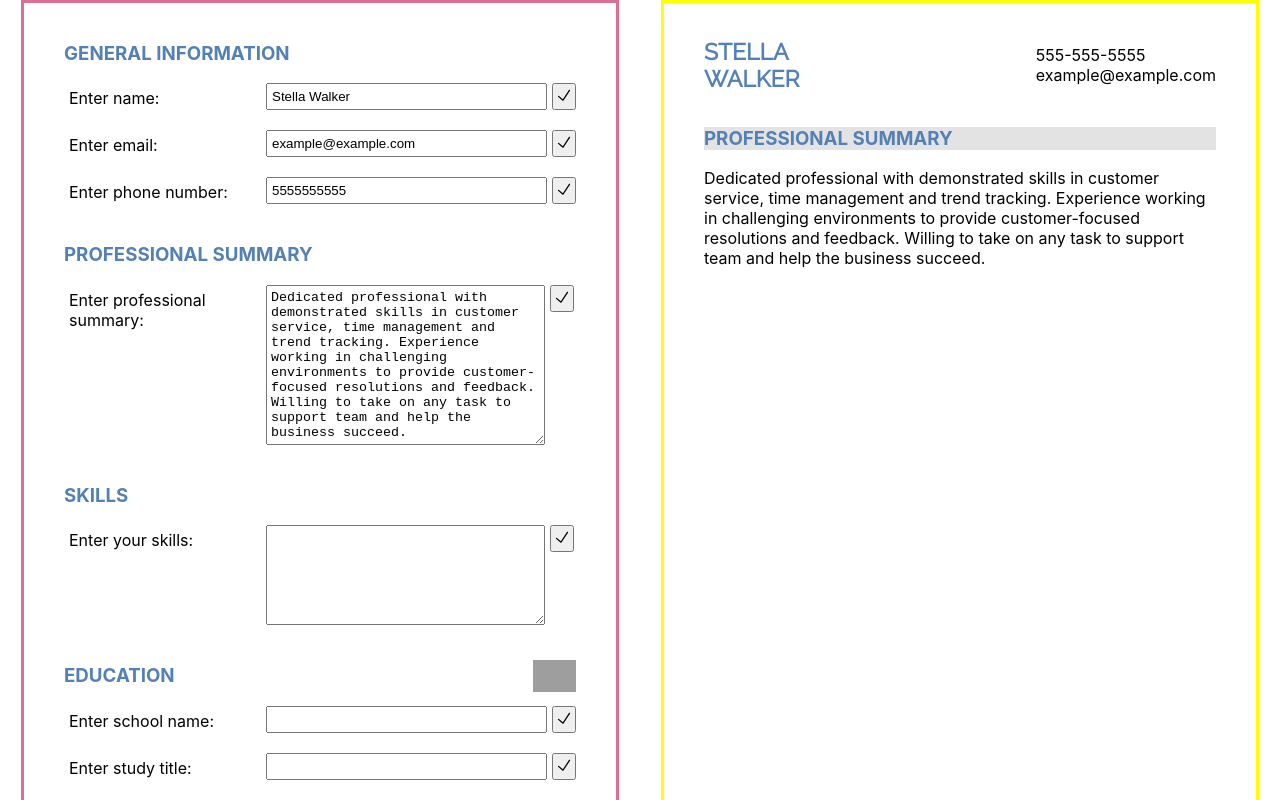
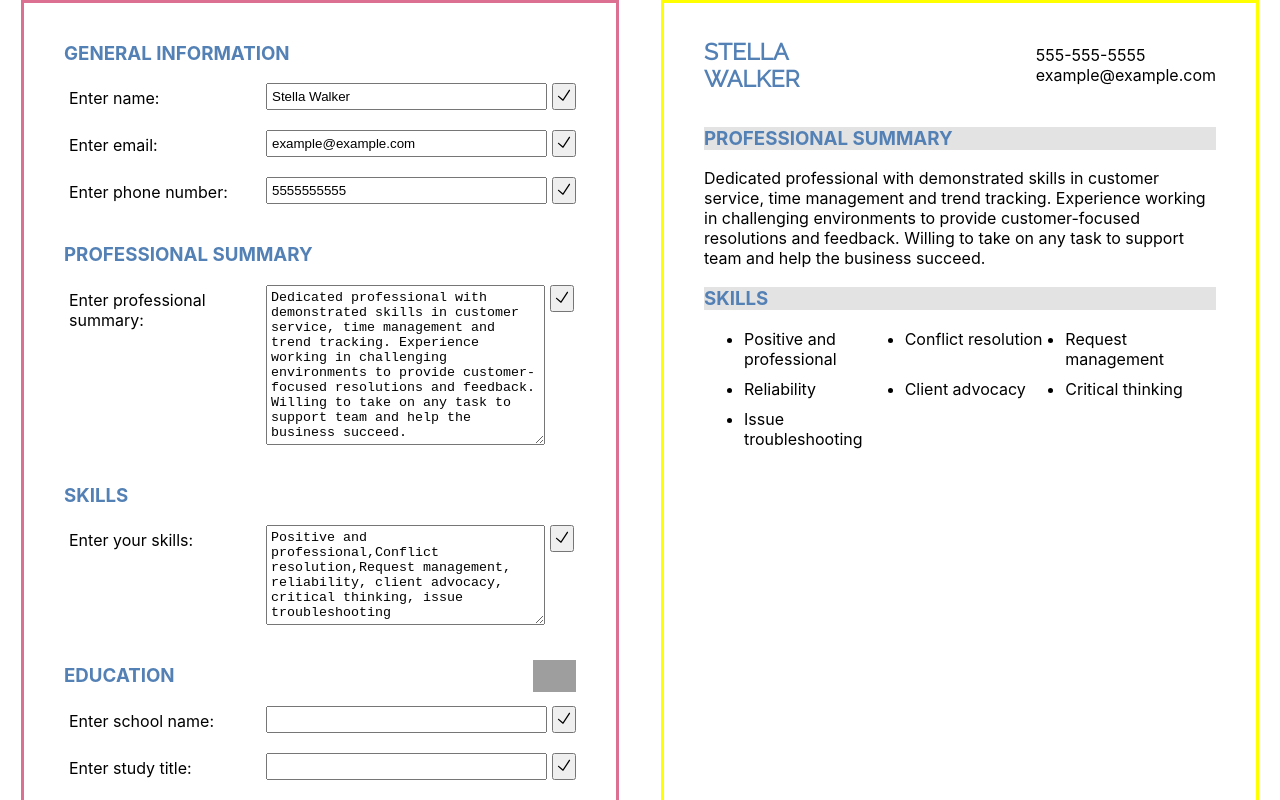
Before and after one commit to frantic-dev/cv-project, a React (Create React App) app: page / in a window 1280 px wide. Shown: the top 800 px of the page. Built offline with nearby package versions, Linux system fonts and the light colour scheme; grey boxes are pictures that could not be loaded.

Commit message:
display and style cv skills section

```diff
--- a/src/App.js
+++ b/src/App.js
@@ -14,7 +14,7 @@ class App extends Component {
       email: "example@example.com",
       number: "5555555555",
       summary: "Dedicated professional with demonstrated skills in customer service, time management and trend tracking. Experience working in challenging environments to provide customer-focused resolutions and feedback. Willing to take on any task to support team and help the business succeed.",
-      skills: "",
+      skills: "Positive and professional,Conflict resolution,Request management, reliability, client advocacy, critical thinking, issue troubleshooting",
       education: [
         {
           schoolName: "",
--- a/src/components/Cv.js
+++ b/src/components/Cv.js
@@ -1,16 +1,27 @@
 import { Component } from "react";
 import "../styles/Cv-ready.css"
 import CvGeneral from "./CvGeneral";
+import CvSkills from "./CvSkills";
 
 export default class Cv extends Component {
   // eslint-disable-next-line no-useless-constructor
   constructor(props) {
     super(props)
+    this.makeList = this.makeList.bind(this)
+  }
+  makeList(preList) {
+    let listArray = preList.split(",")
+    return listArray.map((task, index) => {
+      let trimmedTask = task.trimStart()
+      console.log(!!task)
+      if(!!trimmedTask) return <li key={index} >{trimmedTask[0].toUpperCase() + trimmedTask.slice(1)}</li>
+  })
   }
   render(){
     return(
       <div className="cv">
         <CvGeneral fullName={this.props.information.fullName} email={this.props.information.email} number={this.props.information.number} summary={this.props.information.summary} />
+        <CvSkills skills={this.props.information.skills} makeList={this.makeList} />
       </div>
     )
   }
--- /dev/null
+++ b/src/components/CvSkills.js
@@ -0,0 +1,20 @@
+import { Component } from "react";
+
+export default class Cvskills extends Component {
+  constructor(props){
+    super(props)
+    console.log(props)
+  }
+  render() {
+
+    return(
+      <div>
+        <h3 className="cv-section-name">Skills</h3>
+        <ul className="skills">
+          {this.props.makeList(this.props.skills)}
+        </ul>
+      </div>
+    )
+  }
+
+}
--- a/src/styles/Cv-ready.css
+++ b/src/styles/Cv-ready.css
@@ -25,3 +25,8 @@ h3 {
   background-color: rgb(228 227 227);
   text-transform: uppercase;
 }
+.skills{
+  display: grid;
+  grid-template-columns: repeat(3, 1fr);
+  gap: 10px;
+}
```
